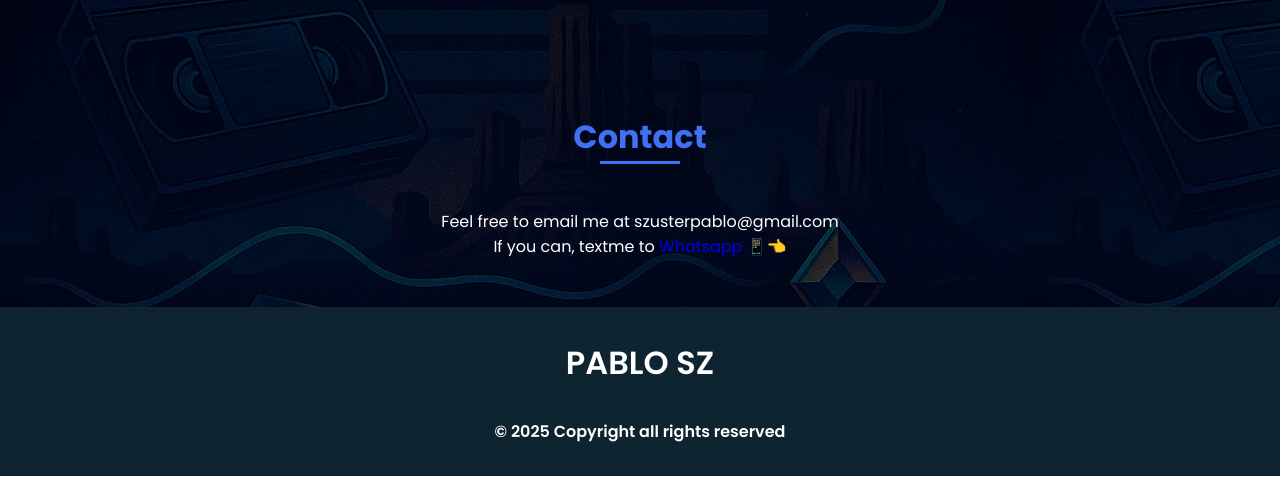
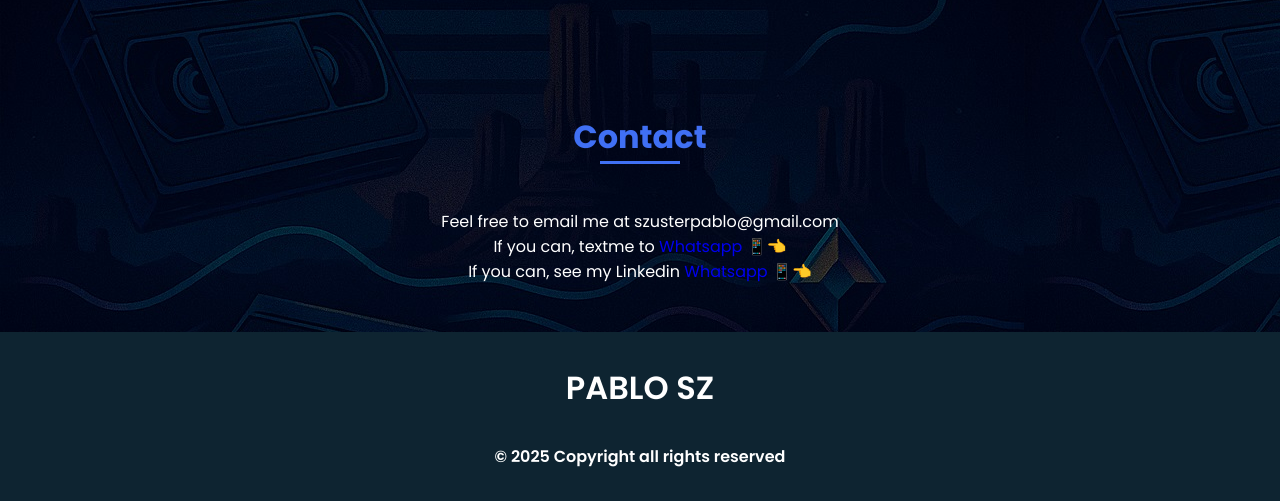
Before and after one commit to scalella/psz, a plain HTML site: page index.html in a window 1280 px wide. Shown: the part 3813-4314 px from the top of the page. Before the commit the page ends 4289 px from the top, so only its background shows below. Drawn offline with nearby package versions, Linux system fonts and the light colour scheme; a script that the page names is missing.

Commit message:
Update index.html

```diff
--- a/index.html
+++ b/index.html
@@ -118,6 +118,7 @@ In addition to my individual experience, I work with a reliable team and bring t
             <div class="work-img"></div><a>Feel free to email me at szusterpablo@gmail.com</a></div>
             <div class="work-img"></div><a>If you can, textme to </a><a href="https://wa.me/5491158229266" target="_blank" >Whatsapp 📱👈</a></div>
 
+            <div class="work-img"></div><a>If you can, see my Linkedin </a><a href="https://www.linkedin.com/in/pablo-szuster-ab6b201b5/" target="_blank" >Whatsapp 📱👈</a></div>
 
         </section>
     </main>
```
